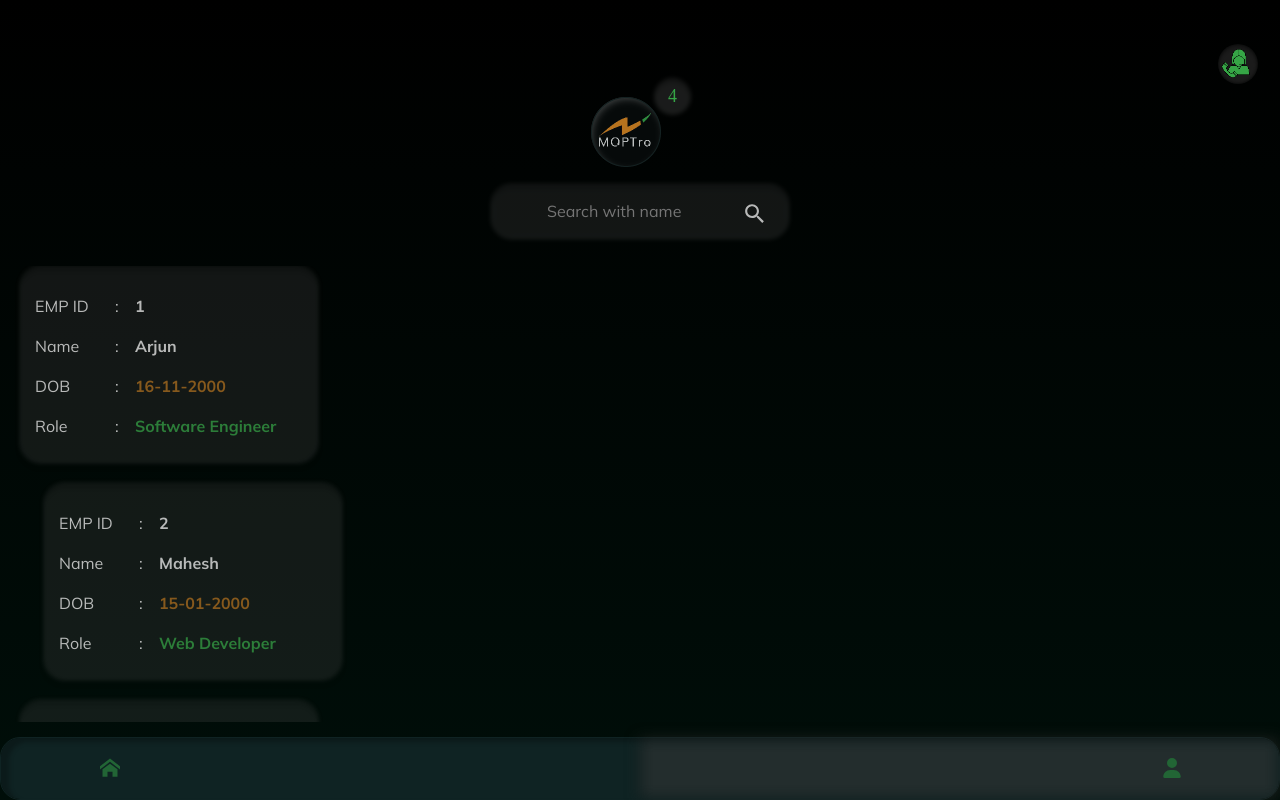
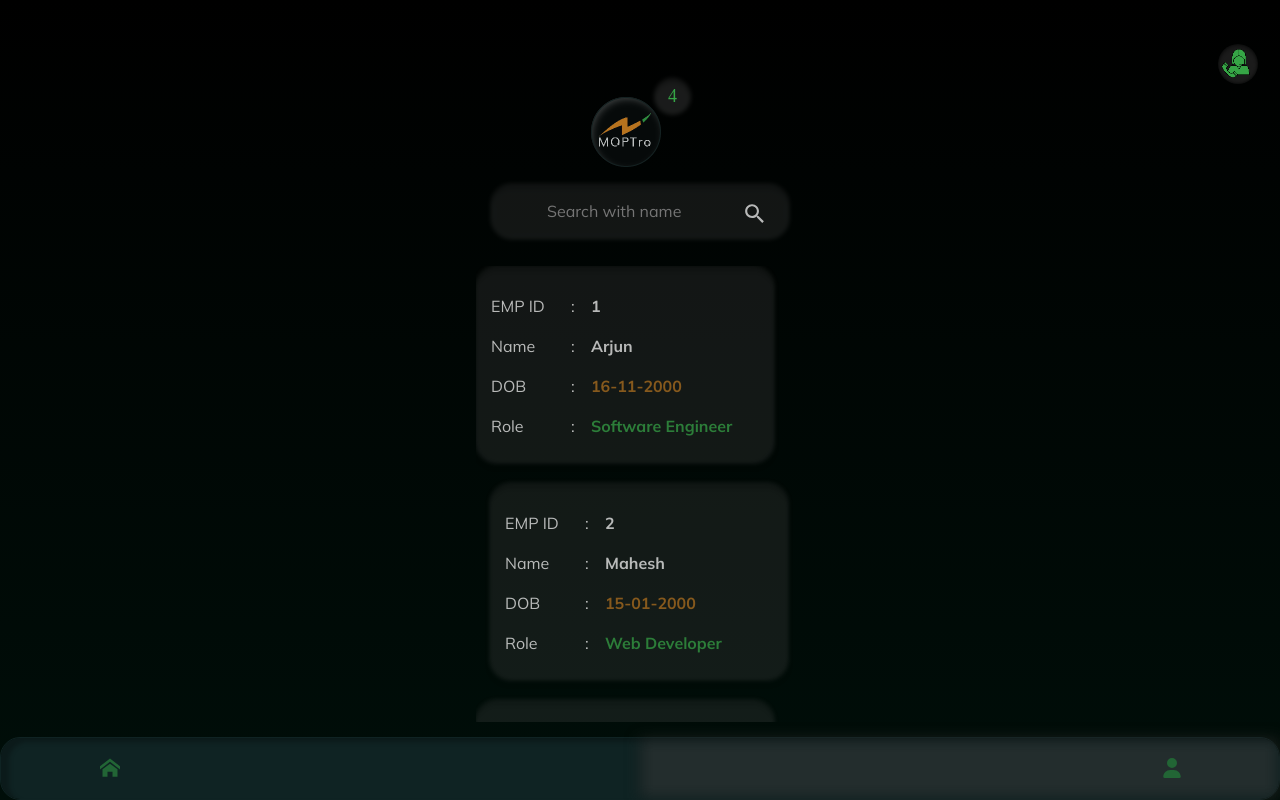
Before and after one commit to pranavraju1/Greendzine-Assignment-, a React (Vite) app: page /profile in a window 1280 px wide. Built offline with nearby package versions, Linux system fonts and the light colour scheme.

Commit message:
design changes

```diff
--- a/src/components/Profile/Profile.jsx
+++ b/src/components/Profile/Profile.jsx
@@ -1,8 +1,9 @@
 import { useEffect, useState } from "react";
 import "./profile.scss";
 import { IoMdSearch } from "react-icons/io";
+
 const Profile = () => {
-  const data = [
+  const initialData = [
     {
       id: 1,
       name: "Arjun",
@@ -29,23 +30,23 @@ const Profile = () => {
     },
   ];
 
-  const [inputs, setInputs] = useState("");
-  const [showData, setShowData] = useState(data);
+  const [searchTerm, setSearchTerm] = useState("");
+  const [filteredData, setFilteredData] = useState(initialData);
 
-  const change = (e) => {
-    setInputs(e.target.value);
+  useEffect(() => {
+    const results = initialData.filter(item =>
+      item.name.toLowerCase().includes(searchTerm.toLowerCase())
+    );
+    setFilteredData(results);
+  }, [searchTerm]);
+
+  const handleInputChange = event => {
+    setSearchTerm(event.target.value);
   };
 
-  useEffect(()=>{
-    submit();
-  },[inputs]);
-
-  const submit = () => {
-    const filteredData = data.filter((item) => {
-      const NAME = item.name.toLowerCase();
-      return NAME.includes(inputs);
-    });
-    setShowData(filteredData);
+  const handleSubmit = event => {
+    event.preventDefault();
+    // If you want to perform any action on form submission, you can do it here.
   };
 
   return (
@@ -54,37 +55,32 @@ const Profile = () => {
       <div className="logo">
         <div className="comp-logo"></div>
         <div className="logo-no">
-          <div className="logo-no-text">4</div>
+          <div className="logo-no-text">{filteredData.length}</div>
         </div>
       </div>
       <div className="search">
         <div className="search-overlay"></div>
         <div className="search-text">
-          <form onSubmit={submit}>
+          <form onSubmit={handleSubmit}>
             <input
               type="text"
               placeholder="Search with name"
-              onChange={change}
-              value={inputs}
+              value={searchTerm}
+              onChange={handleInputChange}
             />
-            <button>
+            <button type="submit">
               <IoMdSearch style={{ width: "25px", height: "25px" }} />
             </button>
           </form>
         </div>
       </div>
       <div className="list">
-        {showData &&
-          showData.map((item, index) => (
-            <div
-              className="list-items"
-              style={
+        {filteredData.map((item,index) => (
+          <div className="list-items" key={item.id} style={
             index % 2 !== 0
-                  ? { marginLeft: "44px" }
-                  : { marginLeft: "20px" }
-              }
-              key={item.id}
-            >
+              ? { marginLeft: "14px" }
+              : { marginLeft: "0px" }
+          }>
             <div className="items-overlay"></div>
             <div className="item">
               <div className="item-text">
--- a/src/components/Profile/profile.scss
+++ b/src/components/Profile/profile.scss
@@ -117,7 +117,7 @@
     gap: 20px;
     height: 456px;
     overflow-y: scroll;
-    width: 100%;
+    width: 328px;
     // border: 2px solid pink;
     &::-webkit-scrollbar {
       display: none;
```
Lines whose indentation alone changed are shown as unchanged.
